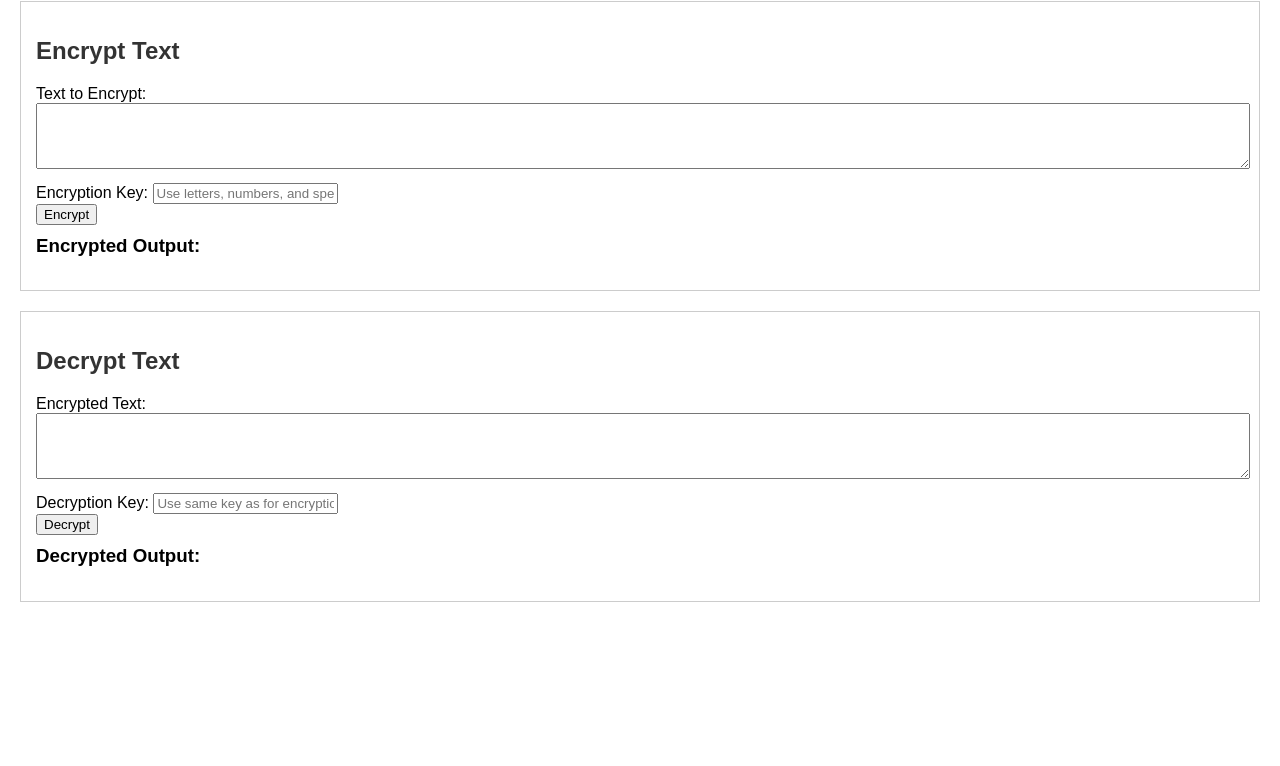
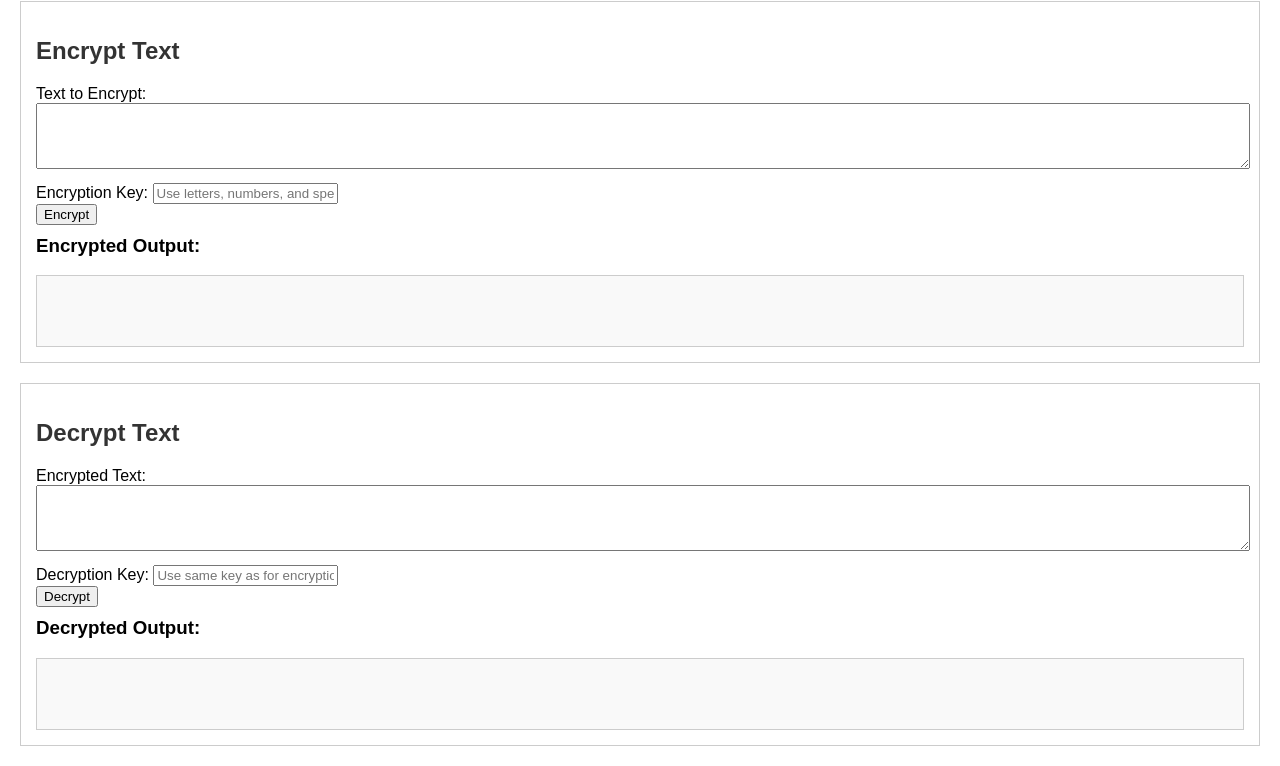
Before and after one commit to R-Harikrishna9/text-Encryption-app, a website: page index.html in a window 1280 px wide. Shown: the part 79-845 px from the top of the page. Before the commit the page ends 800 px from the top, so only its background shows below. Drawn offline with Linux system fonts and the light colour scheme.

Commit message:
Add index.html

```diff
--- a/index.html
+++ b/index.html
@@ -19,7 +19,7 @@
         <br>
         <button onclick="encryptText()">Encrypt</button>
         <h3>Encrypted Output:</h3>
-        <div id="outputEncrypt"></div>
+        <div id="outputEncrypt" class="output"></div> <!-- Encrypted Output Field -->
     </div>
 
     <div class="section">
@@ -32,7 +32,7 @@
         <br>
         <button onclick="decryptText()">Decrypt</button>
         <h3>Decrypted Output:</h3>
-        <div id="outputDecrypt"></div>
+        <div id="outputDecrypt" class="output"></div> <!-- Decrypted Output Field -->
     </div>
 
     <script>
@@ -76,5 +76,15 @@
             }
         }
     </script>
+
+    <style>
+        .output {
+            border: 1px solid #ccc;
+            padding: 10px;
+            background-color: #f9f9f9;
+            margin-top: 10px;
+            min-height: 50px; /* Minimum height for the output fields */
+        }
+    </style>
 </body>
 </html>
```
